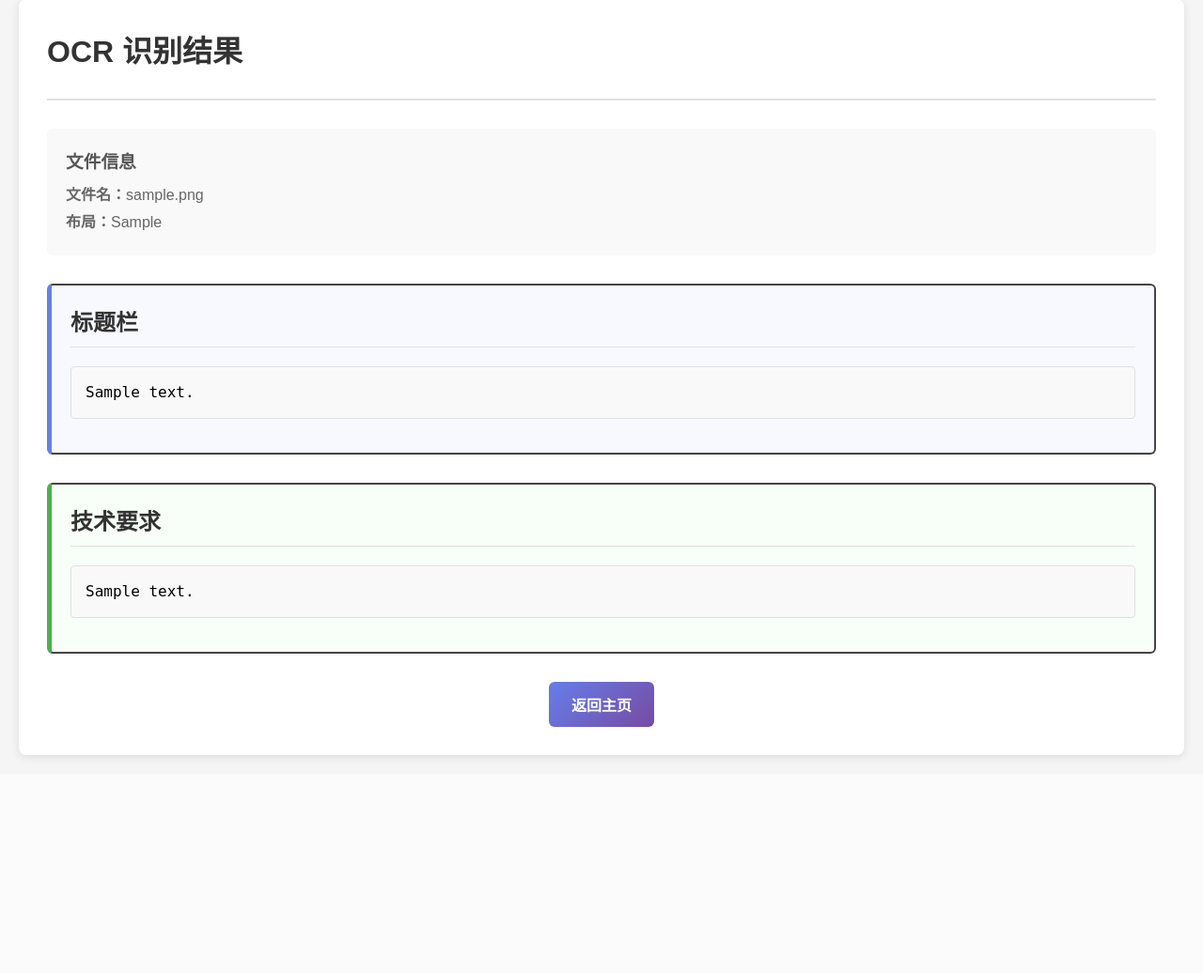
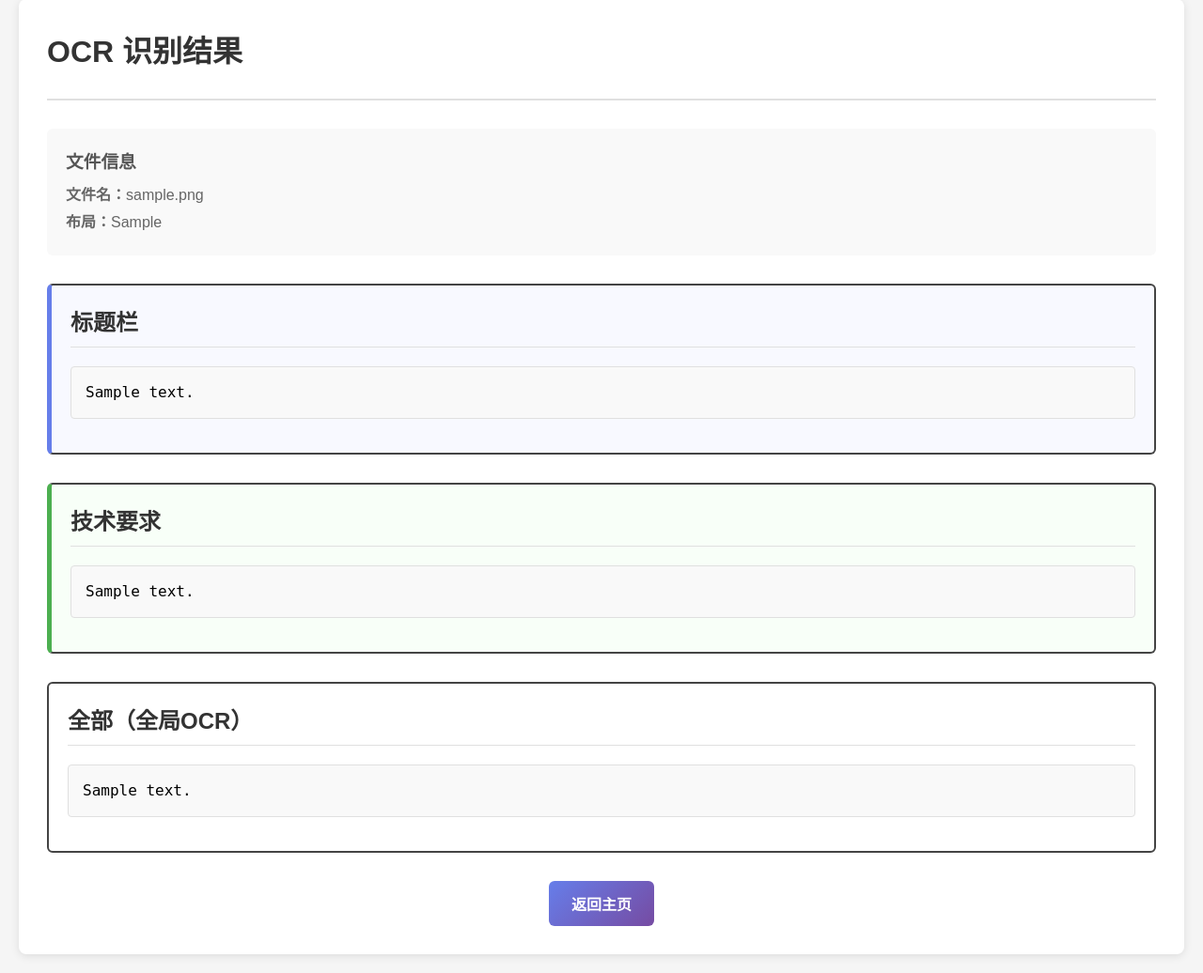
Before and after one commit to liu-Daniel7/solidcog, a FastAPI app: a page that uses templates/ocr_view.html in a window 1280 px wide. Shown: the part 21-1057 px from the top of the page at 94% size. Before the commit the page ends 830 px from the top, so only its background shows below. Run offline with FastAPI, Linux system fonts and the light colour scheme; tables that the repository leaves empty hold one stand-in row (values such as "Sample post").

Commit message:
添加全局OCR功能：新增all_text字段，更新数据库结构和前端模板

```diff
--- a/main.py
+++ b/main.py
@@ -220,6 +220,22 @@ def split_regions_for_vertical_drawing(img):
         "tech_block": tech_block
     }
 
+def run_global_ocr(img):
+    """
+    全局OCR（整页）
+    """
+
+    ocr = get_ocr()
+
+    gray = enhance_image(img)
+
+    result = ocr.ocr(
+        gray,
+        cls=True
+    )
+
+    return extract_text(result)
+
 def extract_text(result):
     """文本过滤"""
     texts = []
@@ -274,6 +290,12 @@ def run_ocr(file_path):
                 # 直接转 numpy（更稳定）
                 cv_img = np.array(img)
 
+                # =========================
+                # 全局 OCR（整页）
+                # =========================
+
+                global_text = run_global_ocr(cv_img)
+
                 # 判断横版
                 h, w = cv_img.shape[:2]
 
@@ -300,6 +322,7 @@ def run_ocr(file_path):
                     page_result = {
                         "title_block": title_text,
                         "tech_block": tech_text,
+                        "all_text": global_text,
                         "layout": "horizontal"
                     }
                     all_text.append(page_result)
@@ -327,6 +350,7 @@ def run_ocr(file_path):
                     page_result = {
                         "title_block": title_text,
                         "tech_block": tech_text,
+                        "all_text": global_text,
                         "layout": "vertical"
                     }
                     all_text.append(page_result)
@@ -340,23 +364,27 @@ def run_ocr(file_path):
         # 合并结果
         title_texts = []
         tech_texts = []
+        all_texts = []
         layout = "unknown"
 
         for page_result in all_text:
             if isinstance(page_result, dict):
                 title_texts.append(page_result.get("title_block", ""))
                 tech_texts.append(page_result.get("tech_block", ""))
+                all_texts.append(page_result.get("all_text", ""))
                 if layout == "unknown":
                     layout = page_result.get("layout", "unknown")
 
         final_title = "\n\n".join(filter(None, title_texts))
         final_tech = "\n\n".join(filter(None, tech_texts))
+        final_all = "\n\n".join(filter(None, all_texts))
 
-        logger.info(f"OCR 完成，标题栏长度: {len(final_title)}, 技术要求长度: {len(final_tech)}")
+        logger.info(f"OCR 完成，标题栏长度: {len(final_title)}, 技术要求长度: {len(final_tech)}, 全局OCR长度: {len(final_all)}")
 
         return {
             "title_block": final_title,
             "tech_block": final_tech,
+            "all_text": final_all,
             "layout": layout
         }
 
@@ -367,6 +395,7 @@ def run_ocr(file_path):
         return {
             "title_block": f"OCR识别失败: {str(e)}",
             "tech_block": "",
+            "all_text": "",
             "layout": "unknown"
         }
 
@@ -392,6 +421,19 @@ def init_database():
             layout TEXT
         )
         """)
+
+        # 自动补充字段（安全）
+        cursor.execute("""
+        PRAGMA table_info(drawings)
+        """)
+
+        columns = [col[1] for col in cursor.fetchall()]
+
+        if "all_text" not in columns:
+            cursor.execute("""
+            ALTER TABLE drawings
+            ADD COLUMN all_text TEXT
+            """)
 
         conn.commit()
         logger.info("数据库初始化成功")
@@ -469,11 +511,13 @@ def upload_drawing(files: list[UploadFile] = File(...)):
             if isinstance(ocr_result, dict):
                 title_text = ocr_result.get("title_block", "")
                 tech_text = ocr_result.get("tech_block", "")
+                all_text = ocr_result.get("all_text", "")
                 layout = ocr_result.get("layout", "unknown")
             else:
                 # 兼容性处理
                 title_text = str(ocr_result)
                 tech_text = ""
+                all_text = ""
                 layout = "unknown"
 
             # 强制类型安全
@@ -483,14 +527,18 @@ def upload_drawing(files: list[UploadFile] = File(...)):
             if not isinstance(tech_text, str):
                 logger.warning(f"tech_text 不是字符串: {type(tech_text)}")
                 tech_text = str(tech_text)
+            if not isinstance(all_text, str):
+                logger.warning(f"all_text 不是字符串: {type(all_text)}")
+                all_text = str(all_text)
             if not isinstance(layout, str):
                 layout = str(layout)
 
             # 防止内容过长（SQLite数据过大）
             title_text = title_text[:100000]
             tech_text = tech_text[:100000]
+            all_text = all_text[:100000]
 
-            logger.info(f"OCR 完成: {new_filename}, 标题栏长度: {len(title_text)}, 技术要求长度: {len(tech_text)}, 布局: {layout}")
+            logger.info(f"OCR 完成: {new_filename}, 标题栏长度: {len(title_text)}, 技术要求长度: {len(tech_text)}, 全局OCR长度: {len(all_text)}, 布局: {layout}")
 
             # 写入数据库
             try:
@@ -506,9 +554,10 @@ def upload_drawing(files: list[UploadFile] = File(...)):
                         upload_time,
                         title_text,
                         tech_text,
+                        all_text,
                         layout
                     )
-                    VALUES (?, ?, ?, ?, ?, ?, ?)
+                    VALUES (?, ?, ?, ?, ?, ?, ?, ?)
                     """,
                     (
                         new_filename,
@@ -517,6 +566,7 @@ def upload_drawing(files: list[UploadFile] = File(...)):
                         datetime.now().strftime("%Y-%m-%d %H:%M:%S"),
                         title_text,
                         tech_text,
+                        all_text,
                         layout
                     )
                 )
@@ -838,6 +888,7 @@ def view_ocr(request: Request, drawing_id: int):
                 filename,
                 title_text,
                 tech_text,
+                all_text,
                 layout
             FROM drawings
             WHERE id=?
@@ -863,6 +914,8 @@ def view_ocr(request: Request, drawing_id: int):
 
         tech_text = row["tech_text"] or ""
 
+        all_text = row["all_text"] or ""
+
         layout = row["layout"] or "unknown"
 
         # 强制字符串（非常关键）
@@ -871,6 +924,8 @@ def view_ocr(request: Request, drawing_id: int):
         title_text = str(title_text)
 
         tech_text = str(tech_text)
+
+        all_text = str(all_text)
 
         layout = str(layout)
 
@@ -883,6 +938,10 @@ def view_ocr(request: Request, drawing_id: int):
 
             tech_text = tech_text[:200000]
 
+        if len(all_text) > 200000:
+
+            all_text = all_text[:200000]
+
         return templates.TemplateResponse(
             "ocr_view.html",
             {
@@ -890,6 +949,7 @@ def view_ocr(request: Request, drawing_id: int):
                 "filename": filename,
                 "title_text": title_text,
                 "tech_text": tech_text,
+                "all_text": all_text,
                 "layout": layout
             }
         )
--- a/templates/ocr_view.html
+++ b/templates/ocr_view.html
@@ -154,6 +154,15 @@ pre {
         {% endif %}
     </div>
 
+    <div class="section">
+        <h2>全部（全局OCR）</h2>
+        {% if all_text %}
+        <pre>{{ all_text }}</pre>
+        {% else %}
+        <div class="empty-message">全局OCR识别结果为空</div>
+        {% endif %}
+    </div>
+
     <div class="back-link">
         <a href="/主页" class="back-button">返回主页</a>
     </div>
```
